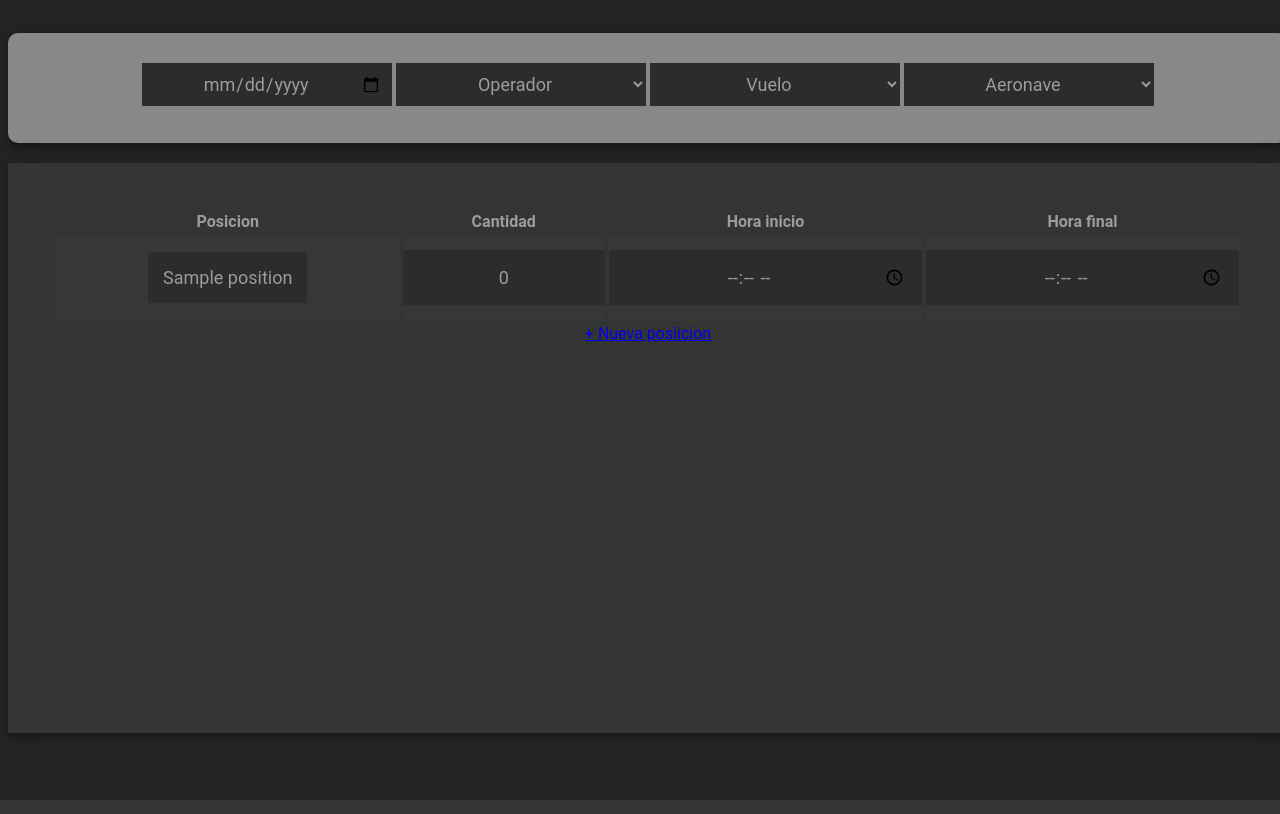
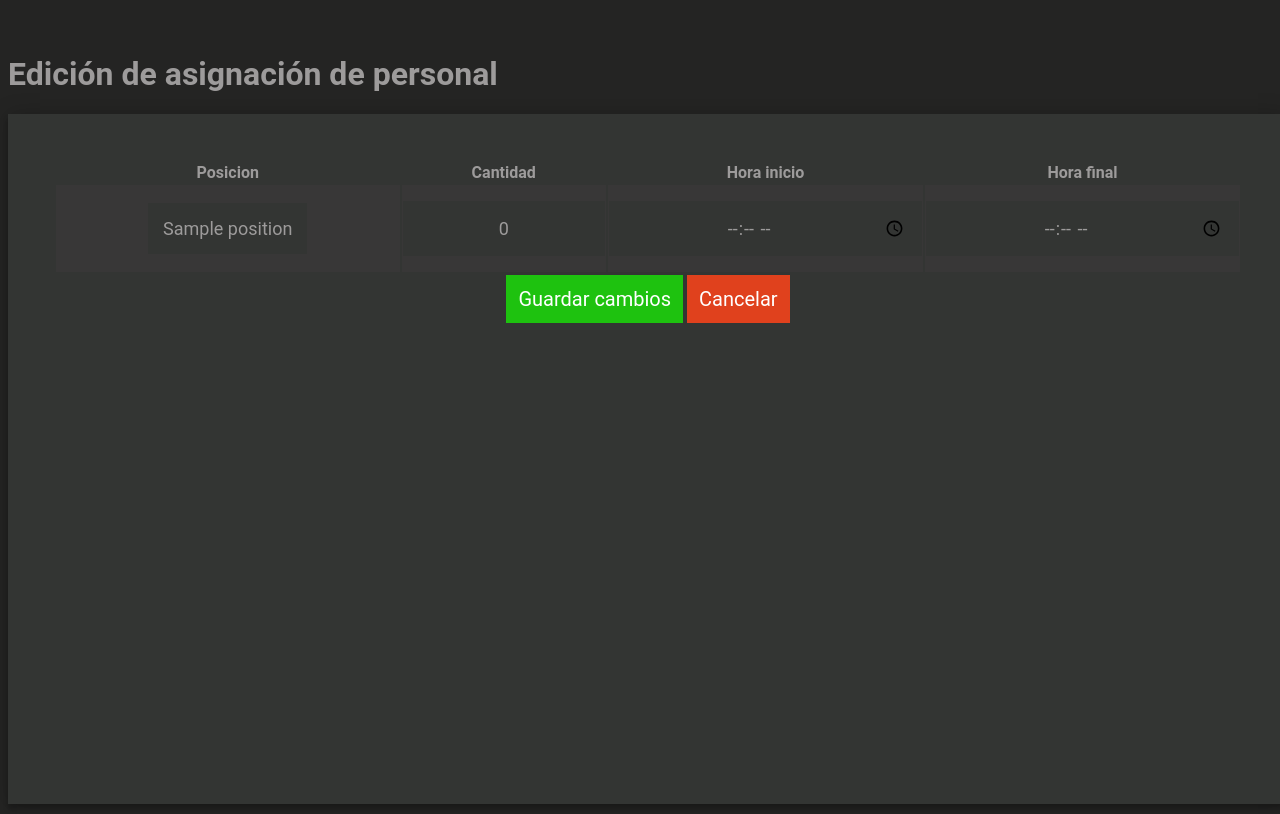
Before and after one commit to programadorL/apeoa-laats, a Flask app: template templates/parameters.html in a window 1280 px wide. Run offline with Flask 2, Linux system fonts and the light colour scheme; the template is opened without the code that fills it: most values are stand-ins (such as "Sample title", 1, 10 or a date in 2020); some libraries are stand-ins or nearby versions.

Commit message:
adjustments

```diff
--- a/scripts/colab.py
+++ b/scripts/colab.py
@@ -302,9 +302,14 @@ def colab(no_correlativo1, mes):
             personal_lapse = personal_lapse + matriz_freq[o][i]
         matriz_freq[7][i] = personal_lapse
         #
-        if i % 96 == 13:
+        if i % 96 == 0:
             personel_working['crew_chief_a'] = True
-        elif i % 96 == 43:
+        elif i % 96 == 26:
+            personel_working['crew_chief_a'] = False
+
+        if i % 96 == 90:
+            personel_working['crew_chief_a'] = True
+        elif i % 96 == 96:
             personel_working['crew_chief_a'] = False
 
         #turno 1 CC b
--- a/static/css/parameters.css
+++ b/static/css/parameters.css
@@ -36,7 +36,7 @@
     z-index: 1;
     background: #333533;
     max-width: 1280px;
-    height: 480px;
+    height: 600px;
     margin: 0 auto 10px;
     padding: 45px;
     text-align: center;
@@ -55,7 +55,7 @@ table {
     text-align: center;
     outline: 0;
     color: #9d9b9b;
-    background: #2d2c2c; /*#333533*/
+    background: #333533; /*#333533*/
     width: 100%;
     border: 0;
     margin: 15px 0 15px;
@@ -77,6 +77,49 @@ th, td{
     color: #9d9b9b;
     margin: 0;
 }
+
+.save-button {
+  font-family: "Roboto", sans-serif;
+  text-transfilter-section: uppercase;
+  outline: 0;
+  background: #1ec20f;
+  border: 0;
+  padding: 12px;
+  color: #FFFFFF;
+  font-size: 20px;
+  -webkit-transition: all 0.3 ease;
+  transition: all 0.3 ease;
+  cursor: pointer;
+}
+.save-button:hover,.filter-section button:active,.filter-section button:focus {
+  background: #25e014;
+}
+
+.cancel-button {
+  font-family: "Roboto", sans-serif;
+  text-transfilter-section: uppercase;
+  outline: 0;
+  background: #e0411d;
+  border: 0;
+  padding: 12px;
+  color: #FFFFFF;
+  font-size: 20px;
+  -webkit-transition: all 0.3 ease;
+  transition: all 0.3 ease;
+  cursor: pointer;
+}
+.cancel-button:hover,.filter-section button:active,.filter-section button:focus {
+  background: #fa552f;
+}
+
+h1 {
+  color: #9d9b9b;
+}
+
+form {
+  align-items: right;
+}
+
 
 input[type="number"] {
     height: 55px;
--- a/templates/dashboard.html
+++ b/templates/dashboard.html
@@ -1,7 +1,7 @@
 <!DOCTYPE html>
 <html>
 <head>
-    <meta http-equiv="Content-Type" content="text/html; charset=utf-8"/>
+    <meta http-equiv="Content-Type" content="text/html charset=utf-8"/>
     <title>Apoea - Laats</title>
     <link rel="stylesheet" href="https://cdnjs.cloudflare.com/ajax/libs/font-awesome/4.7.0/css/font-awesome.min.css">
     <link href='https://css.gg/add.css' rel='stylesheet'>
--- a/templates/parameters.html
+++ b/templates/parameters.html
@@ -15,23 +15,7 @@
 </head>
 <body>
     <div class="parameters-page">
-        <div class="filter-section">
-            <i class="gg-pen"></i>
-            <input class="date-selector" type="date">
-            <select class="operator-selector" placeholder="Operador">
-                <option value="" disabled selected hidden>Operador</option>
-                <option value="">AEROMEXICO</option>
-                <option value="">AEROMAR</option>
-                <option value="">American</option>
-                <option value="">Jet Blue</option>
-            </select>
-            <select class="flight-selector" placeholder="Vuelo">
-                <option value="" disabled selected hidden>Vuelo</option>
-            </select>
-            <select class="aircraft-selector" placeholder="Aeronave">
-                <option value="" disabled selected hidden>Aeronave</option>
-            </select>
-        </div>
+        <h1>Edici&oacute;n de asignaci&oacute;n de personal</h1>
         <div class="edit-panel">
             <table class="edit-table">
                 <tr>
@@ -43,7 +27,6 @@
                 {%for position in personel_config %}
                 <tr>
                     <td>
-
                         <label class="position-selector">
                             {{position}}
                         </label>
@@ -60,7 +43,12 @@
                 </tr>
                 {%endfor%}
             </table>
-            <a href="../dashboard">+ Nueva posiicion</a>
+            <div>
+                <form class="flight-form" method="POST" action="">
+                    <button class="save-button">Guardar cambios</button>
+                    <button class="cancel-button">Cancelar</button>
+                </form>
+            </div>
         </div>
     </div>
 </body>
```
Also changed, not shown: static/css/flights.css (+57 -3 lines), templates/flights.html (+5 -5 lines).
